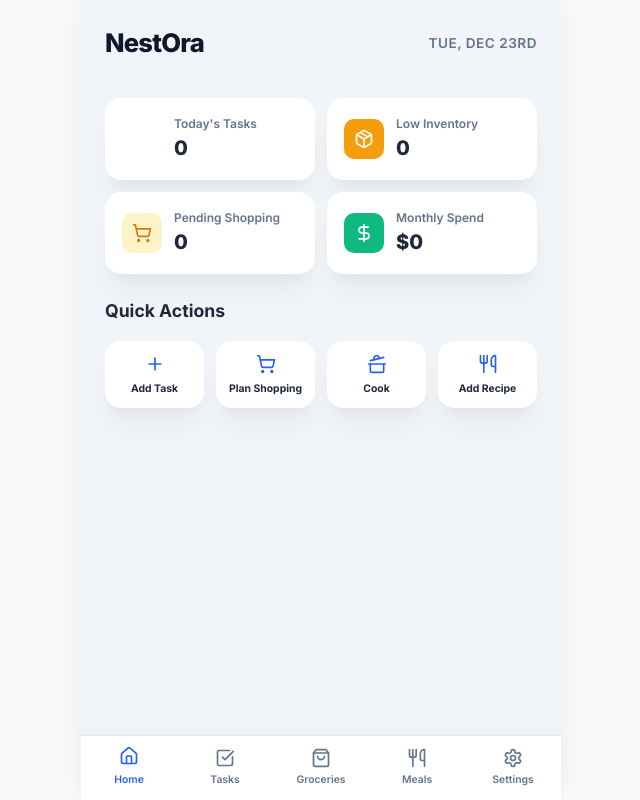
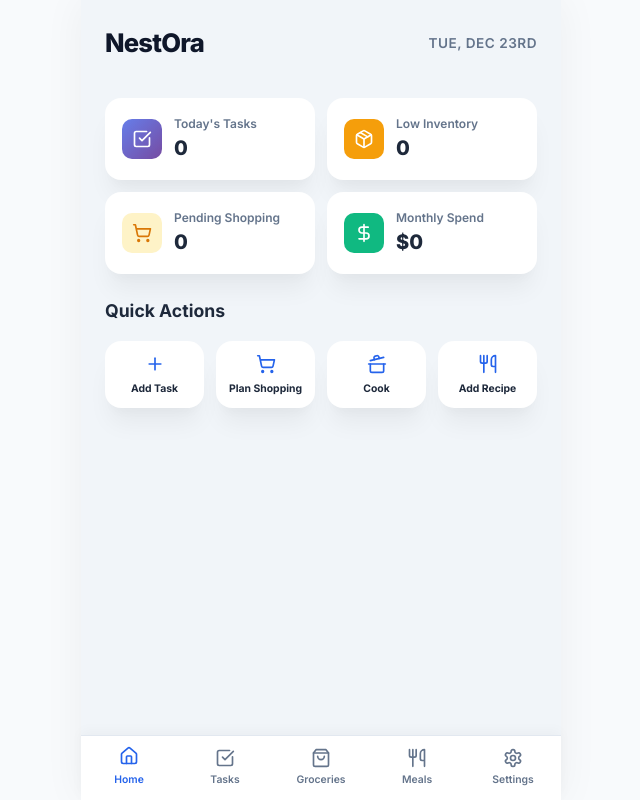
Before and after one commit to shamli-nishad/NestOra, a React (Vite) app in the folder frontend/: page / in a window 1280 px wide. Shown: the whole page, without its empty margins (319-959 px from the left). Built offline with nearby package versions, Linux system fonts and the light colour scheme.

Commit message:
Fixed an icon load issue due to renaming

```diff
--- a/frontend/src/modules/Dashboard/Dashboard.css
+++ b/frontend/src/modules/Dashboard/Dashboard.css
@@ -101,8 +101,8 @@
     color: white;
 }
 
-.icon-box.chores {
-    background-color: #6366f1;
+.icon-box.tasks {
+    background: linear-gradient(135deg, #667eea 0%, #764ba2 100%);
 }
 
 .icon-box.bills {
```
